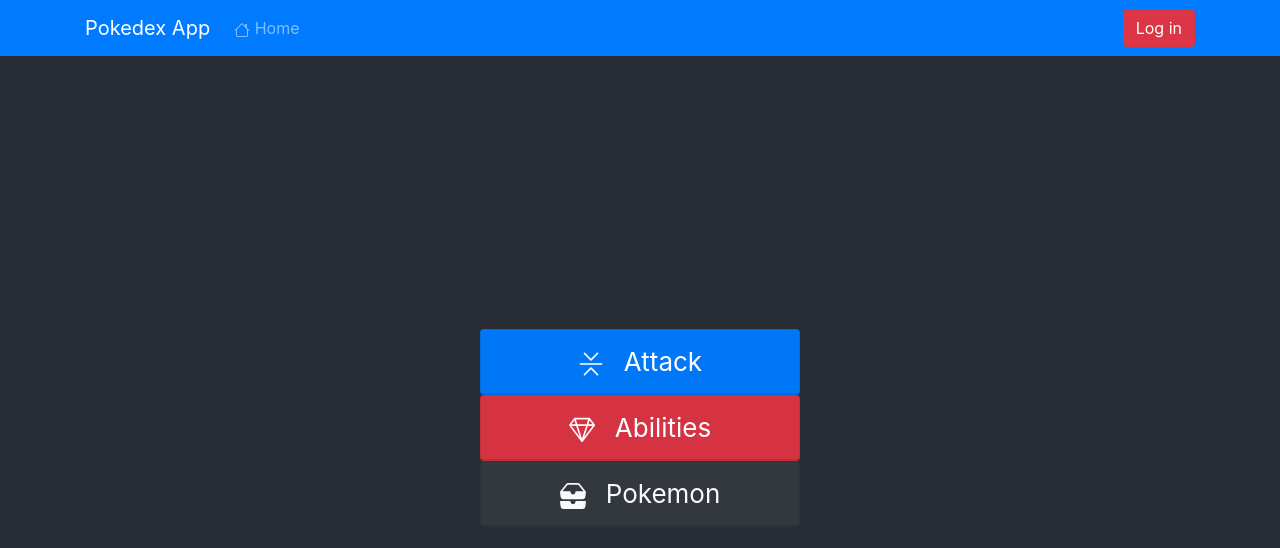
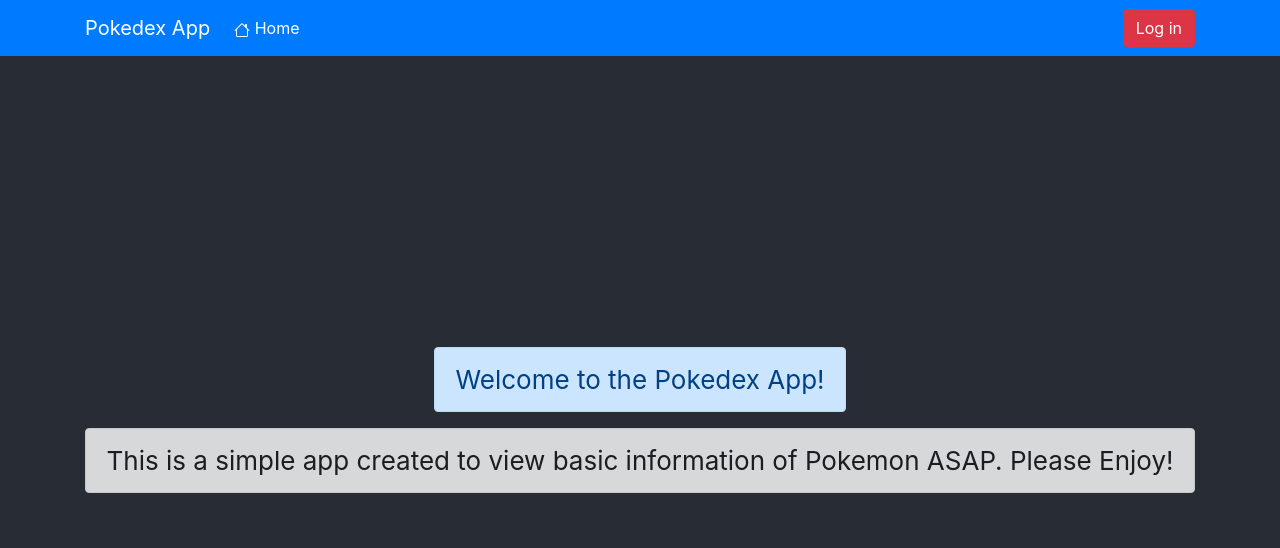
Before and after one commit to jpalomino1991/pokedex-front, a React (Create React App) app: page / in a window 1280 px wide. Shown: the top 548 px of the page. Built offline with nearby package versions, Linux system fonts and the light colour scheme; no server answers.

Commit message:
managing some bugs with link using auth0

```diff
--- a/src/App.js
+++ b/src/App.js
@@ -28,9 +28,9 @@
 
   return (
     <div className="App">
-      <Navbar/>
-      <header className="App-header">
       <Router history={history}>
+        <Navbar/>
+        <header className="App-header">
         <Switch>
           <Route exact path="/">
             <Main />
@@ -42,8 +42,8 @@
           <PrivateRoute path="/ability/detail/:id" component={AbilityDetail} />
           <PrivateRoute path="/pokedex/detail/:id" component={PokedexDetail} />
         </Switch>
+        </header>
       </Router>
-      </header>
     </div>
   );
 }
--- a/src/component/Main.js
+++ b/src/component/Main.js
@@ -1,10 +1,27 @@
 import React from 'react'
+import Alert from 'react-bootstrap/Alert'
 import Card from 'react-bootstrap/Card'
 import { Link } from 'react-router-dom'
 import * as Icon from 'react-bootstrap-icons'
+import { useAuth0 } from "@auth0/auth0-react"
 
 export default function Main() {
+  const {
+    isAuthenticated
+  } = useAuth0()
     return (
+      <>
+        {!isAuthenticated && (
+          <>
+            <Alert key="primary" variant="primary">
+              Welcome to the Pokedex App!
+            </Alert>
+            <Alert key="dark" variant="dark">
+              This is a simple app created to view basic information of Pokemon ASAP. Please Enjoy!
+            </Alert>
+          </>
+        )}
+        {isAuthenticated && (
         <div>
           <Link to="/attack">
             <Card bg="primary" text="white" style={{ width: '20rem' }}>
@@ -21,6 +38,7 @@
                 <Card.Header><Icon.InboxesFill style={{ margin: '0 20 0 0' }}/>Pokemon</Card.Header>
             </Card>
           </Link>
-        </div>
+        </div>)}
+        </>
     )
 }
--- a/src/component/Navbar.js
+++ b/src/component/Navbar.js
@@ -1,6 +1,7 @@
 import React from "react"
 import { useAuth0 } from "@auth0/auth0-react"
 import * as Icon from 'react-bootstrap-icons'
+import { NavLink as RouterNavLink } from 'react-router-dom'
 import {
     Button,
     Container,
@@ -31,18 +32,18 @@
           <Navbar.Collapse id="responsive-navbar-nav">
             <Nav className="mr-auto" defaultActiveKey="#home">
                 <Nav.Item>
-                    <Nav.Link href="/"><Icon.House/>{' '}Home</Nav.Link>
+                    <Nav.Link as={RouterNavLink} to="/"><Icon.House/>{' '}Home</Nav.Link>
                 </Nav.Item>
                 {isAuthenticated && (
                 <>
                 <Nav.Item>
-                    <Nav.Link href="/ability"><Icon.Gem/>{' '}Abilities</Nav.Link>
+                    <Nav.Link as={RouterNavLink} to="/ability"><Icon.Gem/>{' '}Abilities</Nav.Link>
                 </Nav.Item>
                 <Nav.Item>
-                    <Nav.Link href="/attack"><Icon.Lightning/>{' '}Attack</Nav.Link>
+                    <Nav.Link as={RouterNavLink} to="/attack"><Icon.Lightning/>{' '}Attack</Nav.Link>
                 </Nav.Item>
                 <Nav.Item>
-                    <Nav.Link href="/pokedex"><Icon.InboxesFill/>{' '}Pokemon</Nav.Link>
+                    <Nav.Link as={RouterNavLink} to="/pokedex"><Icon.InboxesFill/>{' '}Pokemon</Nav.Link>
                 </Nav.Item>
                 </>)}
             </Nav>
```
